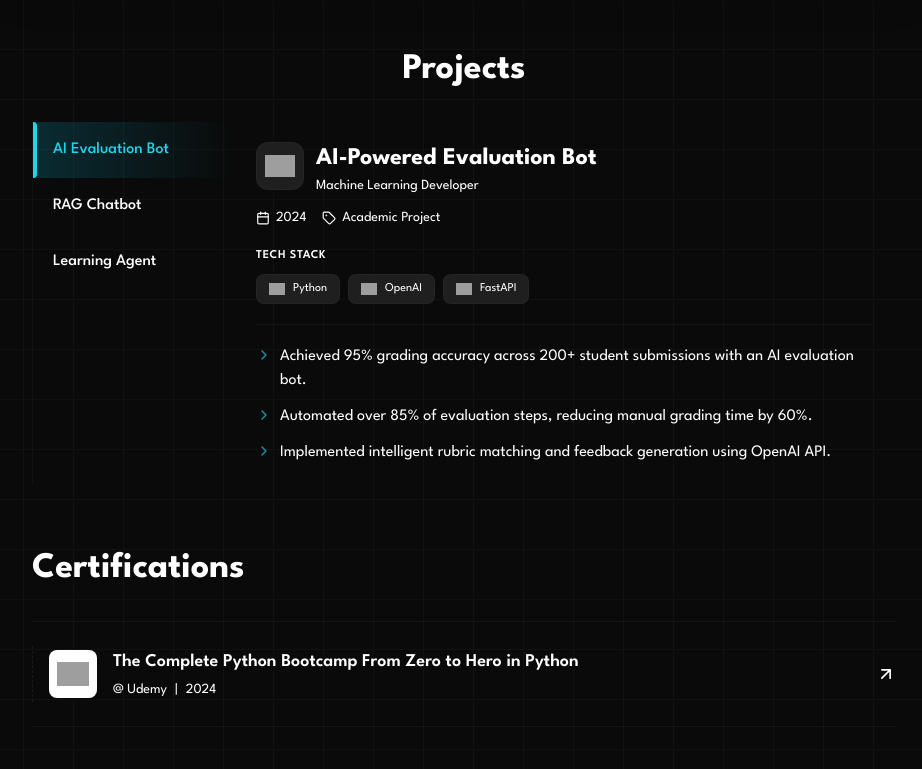
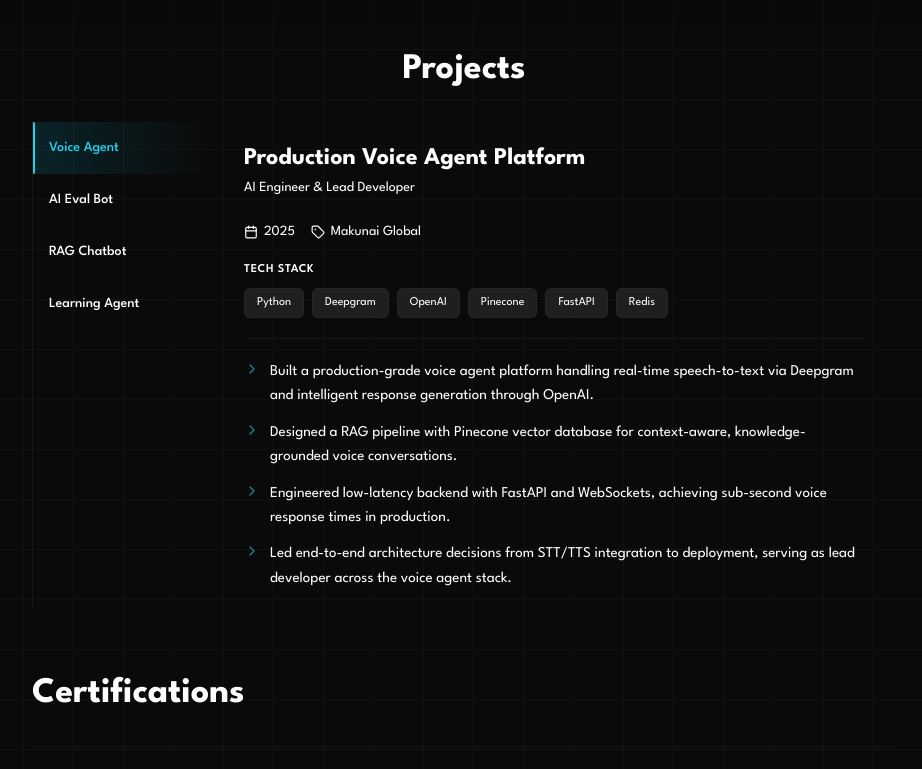
Before and after one commit to bibhanshuraj19/Raj.gg, a Next.js app: page / in a window 1280 px wide. Shown: the part 2000-2769 px from the top of the page, without its empty margins (176-1098 px from the left). Built offline with nearby package versions, Linux system fonts and the light colour scheme; grey boxes are pictures that could not be loaded.

Commit message:
updated complete file

```diff
--- a/package.json
+++ b/package.json
@@ -24,14 +24,14 @@
     "typewriter-effect": "^2.21.0"
   },
   "devDependencies": {
-    "@types/node": "^20",
-    "@types/react": "^18",
+    "@types/node": "^20.19.37",
+    "@types/react": "^18.3.28",
     "@types/react-dom": "^18",
     "autoprefixer": "^10.4.17",
     "eslint": "^9",
     "eslint-config-next": "^16.1.1",
     "postcss": "^8.4.33",
     "tailwindcss": "^3.4.1",
-    "typescript": "^5"
+    "typescript": "^5.9.3"
   }
 }
--- a/src/components/sections/index/Projects.tsx
+++ b/src/components/sections/index/Projects.tsx
@@ -19,29 +19,49 @@ interface Project {
   achievements: string[];
   projectUrl?: string;
   githubUrl?: string;
-  logo: string;
 }
 
 export default function Projects() {
   const projects: Project[] = [
     {
+      id: "voice-agent",
+      title: "Production Voice Agent Platform",
+      shortTitle: "Voice Agent",
+      role: "AI Engineer & Lead Developer",
+      date: "2025",
+      location: "Makunai Global",
+      technologies: [
+        { name: "Python", icon: "https://cdn.jsdelivr.net/gh/devicons/devicon/icons/python/python-original.svg" },
+        { name: "Deepgram", icon: "https://cdn.jsdelivr.net/gh/devicons/devicon/icons/python/python-original.svg" },
+        { name: "OpenAI", icon: "https://upload.wikimedia.org/wikipedia/commons/0/04/ChatGPT_logo.svg" },
+        { name: "Pinecone", icon: "https://cdn.jsdelivr.net/gh/devicons/devicon/icons/python/python-original.svg" },
+        { name: "FastAPI", icon: "https://cdn.jsdelivr.net/gh/devicons/devicon@latest/icons/fastapi/fastapi-original.svg" },
+        { name: "Redis", icon: "https://cdn.jsdelivr.net/gh/devicons/devicon/icons/redis/redis-original.svg" }
+      ],
+      achievements: [
+        "Built a production-grade voice agent platform handling real-time speech-to-text via Deepgram and intelligent response generation through OpenAI.",
+        "Designed a RAG pipeline with Pinecone vector database for context-aware, knowledge-grounded voice conversations.",
+        "Engineered low-latency backend with FastAPI and WebSockets, achieving sub-second voice response times in production.",
+        "Led end-to-end architecture decisions from STT/TTS integration to deployment, serving as lead developer across the voice agent stack."
+      ]
+    },
+    {
       id: "ai-evaluation-bot",
       title: "AI-Powered Evaluation Bot",
-      shortTitle: "AI Evaluation Bot",
+      shortTitle: "AI Eval Bot",
       role: "Machine Learning Developer",
       date: "2024",
       location: "Academic Project",
       technologies: [
         { name: "Python", icon: "https://cdn.jsdelivr.net/gh/devicons/devicon/icons/python/python-original.svg" },
-        { name: "OpenAI", icon: "https://cdn.simpleicons.org/openai/white" },
+        { name: "OpenAI", icon: "https://upload.wikimedia.org/wikipedia/commons/0/04/ChatGPT_logo.svg" },
         { name: "FastAPI", icon: "https://cdn.jsdelivr.net/gh/devicons/devicon@latest/icons/fastapi/fastapi-original.svg" }
       ],
       achievements: [
         "Achieved 95% grading accuracy across 200+ student submissions with an AI evaluation bot.",
         "Automated over 85% of evaluation steps, reducing manual grading time by 60%.",
         "Implemented intelligent rubric matching and feedback generation using OpenAI API."
-      ],
-      logo: "https://cdn.simpleicons.org/openai/white"
+      ]
     },
     {
       id: "rag-chatbot",
@@ -52,16 +72,15 @@ export default function Projects() {
       location: "Research Project",
       technologies: [
         { name: "Python", icon: "https://cdn.jsdelivr.net/gh/devicons/devicon/icons/python/python-original.svg" },
-        { name: "LangChain", icon: "https://cdn.simpleicons.org/langchain/white" },
-        { name: "OpenAI", icon: "https://cdn.simpleicons.org/openai/white" },
+        { name: "LangChain", icon: "https://cdn.jsdelivr.net/gh/devicons/devicon/icons/python/python-original.svg" },
+        { name: "OpenAI", icon: "https://upload.wikimedia.org/wikipedia/commons/0/04/ChatGPT_logo.svg" },
         { name: "PostgreSQL", icon: "https://cdn.jsdelivr.net/gh/devicons/devicon/icons/postgresql/postgresql-original.svg" }
       ],
       achievements: [
         "Built a RAG chatbot enabling contextual Q&A over 500+ academic documents with 95% accuracy.",
         "Improved user satisfaction by 40% through intelligent claim validation.",
         "Implemented vector similarity search for efficient document retrieval."
-      ],
-      logo: "https://cdn.simpleicons.org/langchain/white"
+      ]
     },
     {
       id: "learning-agent",
@@ -72,16 +91,15 @@ export default function Projects() {
       location: "Academic Project",
       technologies: [
         { name: "Python", icon: "https://cdn.jsdelivr.net/gh/devicons/devicon/icons/python/python-original.svg" },
-        { name: "LangChain", icon: "https://cdn.simpleicons.org/langchain/white" },
-        { name: "NVIDIA", icon: "https://cdn.simpleicons.org/nvidia/76B900" },
-        { name: "Hugging Face", icon: "https://cdn.simpleicons.org/huggingface" }
+        { name: "LangChain", icon: "https://cdn.jsdelivr.net/gh/devicons/devicon/icons/python/python-original.svg" },
+        { name: "NVIDIA NeMo", icon: "https://cdn.jsdelivr.net/gh/devicons/devicon/icons/nvidia/nvidia-original.svg" },
+        { name: "Hugging Face", icon: "https://huggingface.co/front/assets/huggingface_logo-noborder.svg" }
       ],
       achievements: [
         "Developed an AI-driven chatbot with RAG architecture for precise answers from research papers.",
         "Implemented NVIDIA NeMo Guardrails for content safety and quality control.",
         "Created custom RAGAS metrics for evaluating response quality and relevance."
-      ],
-      logo: "https://cdn.simpleicons.org/nvidia/76B900"
+      ]
     }
   ];
 
@@ -101,14 +119,14 @@ export default function Projects() {
       </motion.h1>
 
       <motion.div
-        className="flex flex-col md:flex-row gap-0"
+        className="flex flex-col md:flex-row"
         initial={{ opacity: 0, y: 20 }}
         whileInView={{ opacity: 1, y: 0 }}
         transition={{ duration: 0.5, delay: 0.2 }}
         viewport={{ once: true }}
       >
         {/* Left Panel - Project Tabs */}
-        <div className="md:w-[200px] shrink-0 flex md:flex-col flex-row overflow-x-auto md:overflow-x-visible border-b md:border-b-0 md:border-l border-accent/20 gap-0">
+        <div className="md:w-[180px] shrink-0 flex md:flex-col flex-row overflow-x-auto md:overflow-x-visible border-b md:border-b-0 md:border-l border-accent/30">
           {projects.map((project, index) => {
             const isSelected = selectedProject.id === project.id;
             const isHovered = hoveredProject === project.id;
@@ -119,26 +137,24 @@ export default function Projects() {
                 onClick={() => setSelectedProject(project)}
                 onMouseEnter={() => setHoveredProject(project.id)}
                 onMouseLeave={() => setHoveredProject(null)}
-                className={`relative py-4 px-5 text-left transition-all duration-300 md:rounded-r-lg whitespace-nowrap md:whitespace-normal ${
+                className={`relative py-3.5 px-4 text-left transition-all duration-300 md:rounded-r-lg whitespace-nowrap md:whitespace-normal ${
                   isSelected
-                    ? "text-foreground bg-gradient-to-r from-cyan-500/20 to-transparent"
+                    ? "text-foreground bg-gradient-to-r from-cyan-500/15 to-transparent"
                     : isHovered
-                    ? "text-foreground/90 bg-accent/15"
-                    : "text-foreground/50 hover:text-foreground/80"
+                    ? "text-foreground/90 bg-accent/10"
+                    : "text-foreground/45 hover:text-foreground/75"
                 }`}
                 initial={{ opacity: 0, x: -20 }}
                 animate={{ opacity: 1, x: 0 }}
                 transition={{ duration: 0.3, delay: index * 0.1 }}
               >
-                {/* Active indicator - left bar on desktop, bottom bar on mobile */}
                 <div
                   className={`absolute transition-all duration-300 rounded-r
-                    md:left-0 md:top-0 md:bottom-0 md:w-1 md:h-auto
-                    left-0 right-0 bottom-0 h-0.5 w-auto
-                    ${isSelected ? "bg-cyan-400" : isHovered ? "bg-foreground/40" : "bg-transparent"}`}
+                    md:left-0 md:top-0 md:bottom-0 md:w-[2px] md:h-auto
+                    left-0 right-0 bottom-0 h-[2px] w-auto
+                    ${isSelected ? "bg-cyan-400" : isHovered ? "bg-foreground/30" : "bg-transparent"}`}
                 />
-
-                <span className={`font-medium text-sm md:text-base transition-colors ${isSelected ? "text-cyan-400" : ""}`}>
+                <span className={`font-medium text-sm transition-colors ${isSelected ? "text-cyan-400" : ""}`}>
                   {project.shortTitle}
                 </span>
               </motion.button>
@@ -147,91 +163,85 @@ export default function Projects() {
         </div>
 
         {/* Right Panel - Project Details */}
-        <div className="flex-1 min-w-0">
+        <div className="flex-1 min-w-0 overflow-hidden">
           <AnimatePresence mode="wait">
             <motion.div
               key={selectedProject.id}
-              className="py-5 px-4 md:px-6"
+              className="py-5 px-4 md:px-8"
               initial={{ opacity: 0, y: 12 }}
               animate={{ opacity: 1, y: 0 }}
               exit={{ opacity: 0, y: -12 }}
               transition={{ duration: 0.25 }}
             >
-              {/* Header */}
-              <div className="flex items-start gap-3 mb-3">
-                <div className="w-12 h-12 rounded-xl bg-secondary border border-accent/30 p-2 flex items-center justify-center shrink-0">
-                  <img src={selectedProject.logo} alt={selectedProject.title} className="w-full h-full object-contain" />
-                </div>
-                <div className="min-w-0 flex-1">
-                  <div className="flex items-center gap-2 flex-wrap">
-                    <h2 className="text-xl md:text-2xl font-bold text-foreground break-words">
+              {/* Title & Role */}
+              <h2 className="text-xl md:text-2xl font-bold text-foreground leading-tight">
                 {selectedProject.title}
               </h2>
+              <p className="text-foreground/55 text-sm mt-1">{selectedProject.role}</p>
+
+              {/* Links */}
+              <div className="flex items-center gap-2 mt-2">
                 {selectedProject.projectUrl && (
-                      <Link href={selectedProject.projectUrl} target="_blank" className="p-1 rounded-md hover:bg-accent/30 transition-colors text-foreground/60 hover:text-foreground shrink-0">
+                  <Link href={selectedProject.projectUrl} target="_blank" className="p-1 rounded-md hover:bg-accent/30 transition-colors text-foreground/50 hover:text-foreground shrink-0">
                     <svg className="w-4 h-4" fill="none" viewBox="0 0 24 24" stroke="currentColor">
                       <path strokeLinecap="round" strokeLinejoin="round" strokeWidth={2} d="M21 12a9 9 0 01-9 9m9-9a9 9 0 00-9-9m9 9H3m9 9a9 9 0 01-9-9m9 9c1.657 0 3-4.03 3-9s-1.343-9-3-9m0 18c-1.657 0-3-4.03-3-9s1.343-9 3-9m-9 9a9 9 0 019-9" />
                     </svg>
                   </Link>
                 )}
                 {selectedProject.githubUrl && (
-                      <Link href={selectedProject.githubUrl} target="_blank" className="p-1 rounded-md hover:bg-accent/30 transition-colors text-foreground/60 hover:text-foreground shrink-0">
+                  <Link href={selectedProject.githubUrl} target="_blank" className="p-1 rounded-md hover:bg-accent/30 transition-colors text-foreground/50 hover:text-foreground shrink-0">
                     <svg className="w-4 h-4 fill-current" viewBox="0 0 24 24">
                       <path d="M12 .297c-6.63 0-12 5.373-12 12 0 5.303 3.438 9.8 8.205 11.385.6.113.82-.258.82-.577 0-.285-.01-1.04-.015-2.04-3.338.724-4.042-1.61-4.042-1.61C4.422 18.07 3.633 17.7 3.633 17.7c-1.087-.744.084-.729.084-.729 1.205.084 1.838 1.236 1.838 1.236 1.07 1.835 2.809 1.305 3.495.998.108-.776.417-1.305.76-1.605-2.665-.3-5.466-1.332-5.466-5.93 0-1.31.465-2.38 1.235-3.22-.135-.303-.54-1.523.105-3.176 0 0 1.005-.322 3.3 1.23.96-.267 1.98-.399 3-.405 1.02.006 2.04.138 3 .405 2.28-1.552 3.285-1.23 3.285-1.23.645 1.653.24 2.873.12 3.176.765.84 1.23 1.91 1.23 3.22 0 4.61-2.805 5.625-5.475 5.92.42.36.81 1.096.81 2.22 0 1.606-.015 2.896-.015 3.286 0 .315.21.69.825.57C20.565 22.092 24 17.592 24 12.297c0-6.627-5.373-12-12-12" />
                     </svg>
                   </Link>
                 )}
               </div>
-                  <p className="text-foreground/60 text-sm mt-0.5">{selectedProject.role}</p>
-                </div>
-              </div>
 
               {/* Meta row */}
-              <div className="flex items-center gap-4 text-sm text-foreground/50 mb-5">
+              <div className="flex items-center gap-4 text-sm text-foreground/45 mt-4 mb-5">
                 <span className="flex items-center gap-1.5">
-                  <Calendar className="w-3.5 h-3.5" />
+                  <Calendar className="w-3.5 h-3.5 shrink-0" />
                   {selectedProject.date}
                 </span>
                 <span className="flex items-center gap-1.5">
-                  <Tag className="w-3.5 h-3.5" />
+                  <Tag className="w-3.5 h-3.5 shrink-0" />
                   {selectedProject.location}
                 </span>
               </div>
 
               {/* Technologies */}
               <div className="mb-5">
-                <h4 className="text-foreground/60 font-semibold text-xs uppercase tracking-wider mb-2.5">Tech Stack</h4>
+                <h4 className="text-foreground/50 font-semibold text-xs uppercase tracking-wider mb-2.5">Tech Stack</h4>
                 <div className="flex flex-wrap gap-2">
                   {selectedProject.technologies.map((tech, index) => (
-                    <motion.div
+                    <motion.span
                       key={tech.name}
-                      className="flex items-center gap-2 px-3 py-1.5 rounded-lg bg-secondary border border-accent/30 hover:border-cyan-500/40 transition-colors"
+                      className="px-3 py-1.5 rounded-md bg-secondary border border-accent/30 text-xs text-foreground/70 hover:border-cyan-500/40 hover:text-foreground/90 transition-colors"
                       initial={{ opacity: 0, scale: 0.9 }}
                       animate={{ opacity: 1, scale: 1 }}
-                      transition={{ duration: 0.2, delay: index * 0.05 }}
+                      transition={{ duration: 0.2, delay: index * 0.04 }}
                     >
-                      <img src={tech.icon} alt={tech.name} className="w-4 h-4 object-contain" />
-                      <span className="text-xs text-foreground/70">{tech.name}</span>
-                    </motion.div>
+                      {tech.name}
+                    </motion.span>
                   ))}
                 </div>
               </div>
 
               {/* Divider */}
-              <div className="h-px bg-accent/30 mb-5" />
+              <div className="h-px bg-accent/25 mb-5" />
 
               {/* Achievements */}
               <ul className="space-y-3">
                 {selectedProject.achievements.map((achievement, index) => (
                   <motion.li
                     key={index}
-                    className="flex items-start gap-2"
+                    className="flex items-start gap-2.5"
                     initial={{ opacity: 0, x: -8 }}
                     animate={{ opacity: 1, x: 0 }}
-                    transition={{ duration: 0.2, delay: 0.15 + index * 0.08 }}
+                    transition={{ duration: 0.2, delay: 0.12 + index * 0.06 }}
                   >
-                    <ChevronRight className="w-4 h-4 mt-0.5 shrink-0 text-cyan-400/70" />
-                    <span className="text-sm md:text-base text-foreground/80 leading-relaxed">{achievement}</span>
+                    <ChevronRight className="w-4 h-4 mt-0.5 shrink-0 text-cyan-400/60" />
+                    <span className="text-sm md:text-[15px] text-foreground/75 leading-relaxed">{achievement}</span>
                   </motion.li>
                 ))}
               </ul>
```
Also changed, not shown: 1 other file (tests, documents, lock files or other folders). Lines whose indentation alone changed are shown as unchanged.
